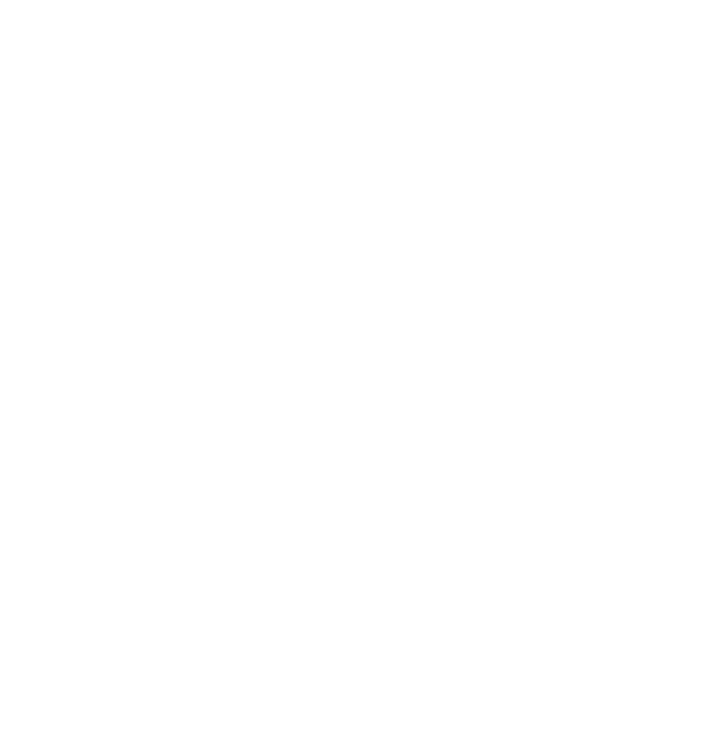
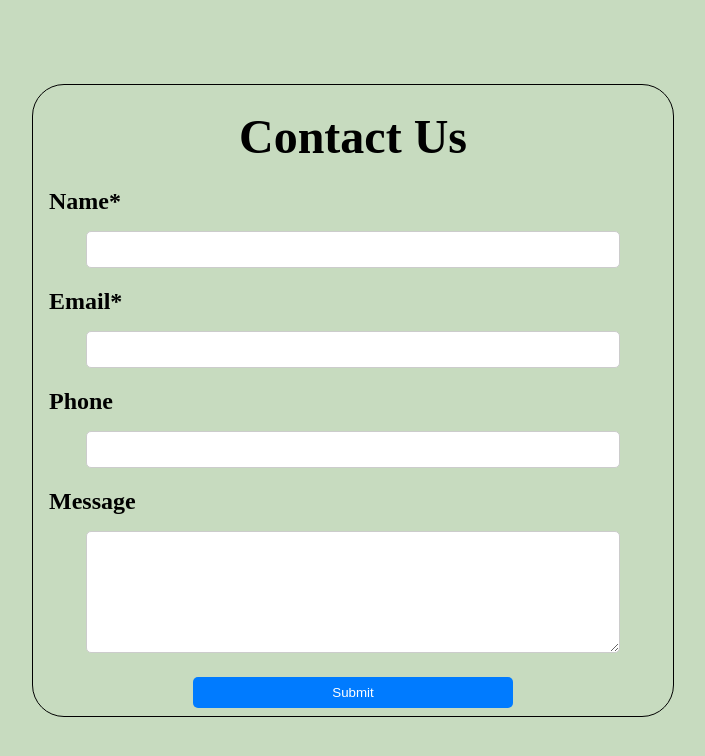
Before and after one commit to rautelaAYUSH/Kipling-Trail, a React (Vite) app: page /ContactUs in a window 1280 px wide. Before the commit this address had no page. Shown: the top 756 px of the page, without its empty margins (287-992 px from the left). Built offline with nearby package versions, Linux system fonts and the light colour scheme.

Commit message:
implemented Footer and ContactUs Form

```diff
--- a/package.json
+++ b/package.json
@@ -15,6 +15,7 @@
     "@fortawesome/react-fontawesome": "^0.2.0",
     "react": "^18.2.0",
     "react-dom": "^18.2.0",
+    "react-icons": "^5.1.0",
     "react-router-dom": "^6.22.3"
   },
   "devDependencies": {
--- a/src/App.jsx
+++ b/src/App.jsx
@@ -9,6 +9,7 @@ import InKipling from './components/InKipling';
 import inKiplingImages from './components/InKiplingImages';
 import AroundKipling from './components/AroundKipling';
 import AroundKiplingImages from './components/AroundKiplingImages';
+import ContactUs from './components/ContactUs';
 
 function App() {
   return (
@@ -21,6 +22,7 @@ function App() {
         <Route path="/tariffDetails" element={<TariffDetails />} />
         <Route path="/inKipling" element={<InKipling inKiplingImages={inKiplingImages}/>} />
         <Route path="/AroundKipling" element={<AroundKipling AroundKiplingImages={AroundKiplingImages} />} />
+        <Route path="/ContactUs" element={<ContactUs />}  />
       </Routes>
     </Router>
   );
--- a/src/components/AboutUs.jsx
+++ b/src/components/AboutUs.jsx
@@ -61,7 +61,7 @@ function AboutUs({ data }) {
         <h1 style={{fontSize:"4rem", fontWeight:"2000",padding:"0", margin:"1rem"}}>About Us</h1>
         <div className="about-container">
           <img src={data[currentIndex].image} alt="" className="about-image" />
-          <p className="about-text" style={{fontSize:"1.5rem"}}>{data[currentIndex].text}</p>
+          <p className="about-text" style={{fontSize:"1.2rem"}}>{data[currentIndex].text}</p>
         </div>
       </div>
     </>
--- /dev/null
+++ b/src/components/ContactUs.css
@@ -0,0 +1,60 @@
+.contact-background {
+    background-color:  #c7dbbf;
+    height: 100vh;
+    align-content:center ;
+}
+
+
+.contact-form {
+    max-width: 40rem;
+    margin: 0 auto;
+    /* padding: 20px; */
+    border: 1px solid #000000;
+    border-radius: 2rem;
+  }
+
+  .form-group {
+    margin-bottom: 20px;
+  }
+
+  label {
+    display: block;
+    font-weight: bold;
+  }
+
+  input[type="text"],
+  input[type="email"],
+  textarea {
+    width: 100%;
+    padding: 10px;
+    border: 1px solid #ccc;
+    border-radius: 5px;
+  }
+
+  textarea {
+    height: 100px;
+  }
+
+  button {
+    /* display: block;
+    width: 100%;
+    padding: 10px;
+    background-color: #007bff;
+    color: #fff;
+    border: none;
+    border-radius: 5px;
+    cursor: pointer; */
+    display: block;
+    width: 50%;
+    padding: 0.5rem;
+    background-color: #007bff;
+    color: #fff;
+    border: none;
+    border-radius: 5px;
+    cursor: pointer;
+    margin: 0.5rem auto;
+  }
+
+  button:hover {
+    background-color: #0056b3;
+  }
--- /dev/null
+++ b/src/components/ContactUs.jsx
@@ -0,0 +1,64 @@
+// ContactForm.jsx
+import { useState } from 'react';
+import './ContactUs.css';
+
+function ContactForm() {
+  const [formData, setFormData] = useState({
+    name: '',
+    email: '',
+    phone: '',
+    message: ''
+  });
+
+  const handleChange = (e) => {
+    const { name, value } = e.target;
+    setFormData({
+      ...formData,
+      [name]: value
+    });
+  };
+
+  const handleSubmit = (e) => {
+    e.preventDefault();
+    // Handle form submission here
+    console.log(formData);
+    // Reset form fields
+    setFormData({
+      name: '',
+      email: '',
+      phone: '',
+      message: ''
+    });
+  };
+
+  return (
+    <>
+    <div className='contact-background'>
+        <div style={{textAlign:'center'}} className="contact-form">
+            <h2 style={{margin:'1rem',padding:'0.5rem',fontSize:'3rem'}}>Contact Us</h2>
+            <form onSubmit={handleSubmit}>
+                <div className="form-group">
+                    <label htmlFor="name" style={{textAlign:'start',fontSize:'1.5rem',marginLeft:'1rem',marginBottom:'1rem'}}>Name*</label>
+                    <input type="text" style={{maxWidth:'80%'}} id="name" name="name" value={formData.name} onChange={handleChange} required />
+                </div>
+                <div className="form-group">
+                    <label htmlFor="email"style={{textAlign:'start',fontSize:'1.5rem',marginLeft:'1rem',marginBottom:'1rem'}}>Email*</label>
+                    <input type="email" style={{maxWidth:'80%'}} id="email" name="email" value={formData.email} onChange={handleChange} required />
+                </div>
+                <div className="form-group">
+                    <label htmlFor="phone"style={{textAlign:'start',fontSize:'1.5rem',marginLeft:'1rem',marginBottom:'1rem'}}>Phone</label>
+                    <input type="text" style={{maxWidth:'80%'}} id="phone" name="phone" value={formData.phone} onChange={handleChange} />
+                </div>
+                <div className="form-group">
+                    <label htmlFor="message"style={{textAlign:'start',fontSize:'1.5rem',marginLeft:'1rem',marginBottom:'1rem'}}>Message</label>
+                    <textarea id="message" style={{maxWidth:'80%'}} name="message" value={formData.message} onChange={handleChange}></textarea>
+                </div>
+                <button type="submit" style={{maxWidth:'80%'}}>Submit</button>
+            </form>
+        </div>
+    </div>
+    </>
+  );
+}
+
+export default ContactForm;
--- /dev/null
+++ b/src/components/Footer.css
@@ -0,0 +1,31 @@
+/* Footer.css */
+.footer {
+    position: absolute;
+    bottom: 0;
+    left: 0;
+    width: 100%;
+    background-color: transparent;
+    color: white;
+  }
+
+  .footer-container {
+    display: flex;
+    justify-content: space-around;
+    align-items: center;
+    padding: 20px;
+  }
+
+  .footer-item {
+    display: flex;
+    align-items: center;
+  }
+
+  .footer-icon {
+    font-size: 24px;
+    margin-right: 10px;
+  }
+
+  .footer-text {
+    margin: 0;
+    font-size: 18px;
+  }
--- /dev/null
+++ b/src/components/Footer.jsx
@@ -0,0 +1,41 @@
+// import './Footer.css'
+
+// function Footer() {
+//     return(
+//         <>
+
+//         </>
+//     );
+// }
+
+// export default Footer;
+// Footer.jsx
+import './Footer.css';
+import { FaPhone, FaEnvelope, FaWhatsapp, FaInstagram } from 'react-icons/fa';
+
+function Footer() {
+  return (
+    <footer className="footer">
+      <div className="footer-container">
+        <div className="footer-item">
+          <FaPhone className="footer-icon" />
+          <p className="footer-text">12345677886</p>
+        </div>
+        <div className="footer-item">
+          <FaEnvelope className="footer-icon" />
+          <p className="footer-text">example@.com</p>
+        </div>
+        <div className="footer-item">
+          <FaWhatsapp className="footer-icon" />
+          <p className="footer-text">123456789</p>
+        </div>
+        <div className="footer-item">
+          <FaInstagram className="footer-icon" />
+          <p className="footer-text">@instagram</p>
+        </div>
+      </div>
+    </footer>
+  );
+}
+
+export default Footer;
--- a/src/components/Home.jsx
+++ b/src/components/Home.jsx
@@ -1,6 +1,7 @@
 import Background from './Background';
 import Navbar from './Navbar';
 import Body from './Body';
+import Footer from './Footer';
 
 function Home() {
     return(
@@ -8,6 +9,7 @@ function Home() {
             <Background />
             <Navbar />
             <Body />
+            <Footer />
         </>
     );
 }
--- a/src/components/Navbar.jsx
+++ b/src/components/Navbar.jsx
@@ -61,6 +61,9 @@ function Navbar() {
               )}
             </li>
             <li className="dropdown">
+              <Link to="/ContactUs" >Contact Us</Link>
+            </li>
+            {/* <li className="dropdown">
               <a href="#contact" onClick={toggleDropdown}>Contact Us</a>
               {showDropdown && (
                 <div className="dropdown-content">
@@ -70,7 +73,7 @@ function Navbar() {
                   <a href="#option4">Option 4</a>
                 </div>
               )}
-            </li>
+            </li> */}
           </ul>
         ) : (
           <div className="menu-button-container">
```
Also changed, not shown: 1 other file (tests, documents, lock files or other folders).
